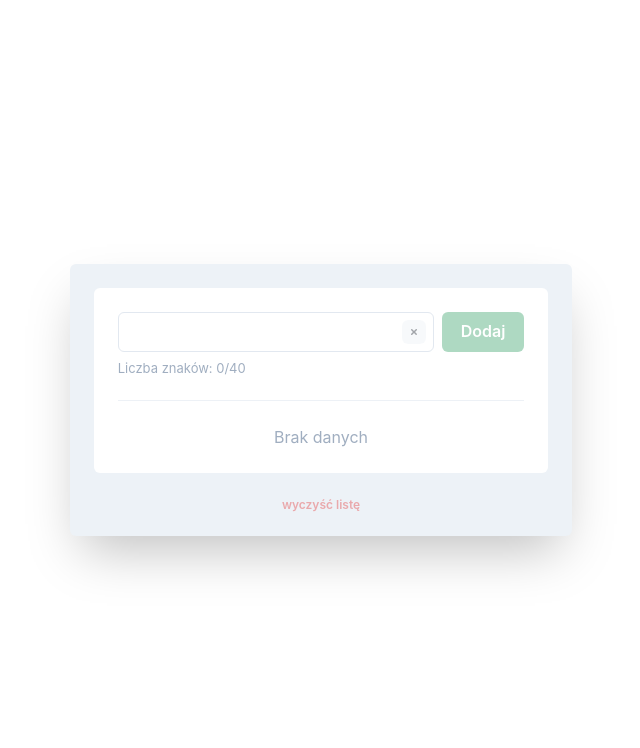
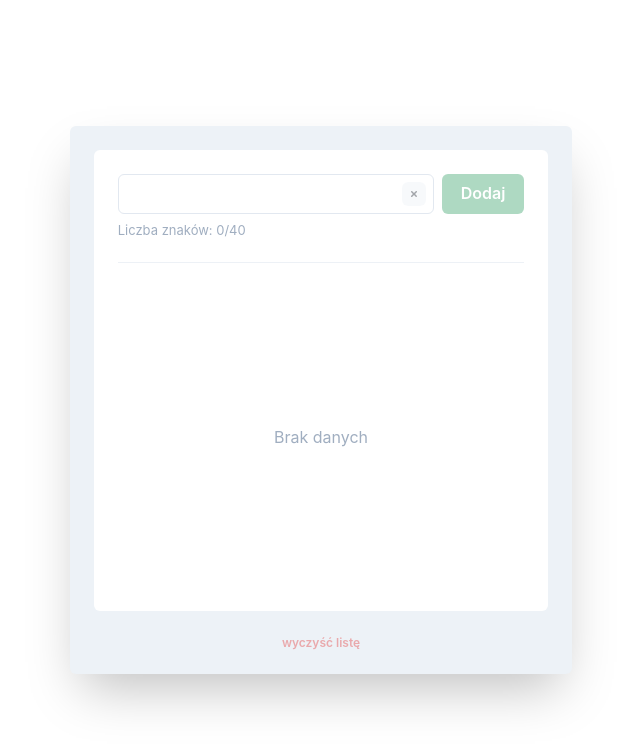
Before and after one commit to RichForever/react-todo-app, a React (Create React App) app: page / in a window 1280 px wide. Shown: the top 748 px of the page, without its empty margins (319-959 px from the left). Built offline with nearby package versions, Linux system fonts and the light colour scheme.

Commit message:
update some code

```diff
--- a/src/TodoForm.jsx
+++ b/src/TodoForm.jsx
@@ -83,7 +83,10 @@ function TodoForm() {
         <Center height="100vh" padding={4}>
             <VStack gap={6} padding={6} maxWidth="lg" bg="gray.100" borderRadius="md" boxShadow="2xl">
                 <Box bg="white" p={6} borderRadius="md">
-                    <Flex gap={2} width="100%">
+                    <Flex gap={2} width="100%" direction={{
+                        base: "column",
+                        lg: 'row'
+                        }}>
                         <FormControl >
                             <InputGroup>
                                 <Input value={inputValue} onKeyDown={handleKeyDown} onChange={(e) => setInputValue(e.currentTarget.value)} ref={inputRef} isInvalid={false} />
@@ -104,9 +107,15 @@ function TodoForm() {
                         <Button px={6} colorScheme="green" onClick={handleAddOrUpdate} isDisabled={inputValue.length <= 0 || inputValue.length >= 40}>{isEditing ? 'Aktualizuj' : 'Dodaj'}</Button>
                     </Flex>
                     <Divider borderColor="gray.200" my={6} />
-                    <Flex width="100%" justifyContent={todos.length > 0 ? 'flex-start' : 'center' } alignItems={todos.length > 0 ? 'flex-start' : 'center'}>
+                    <Flex width="100%" minH={{
+                        base: "200px",
+                        lg: "300px"
+                    }} justifyContent={todos.length > 0 ? 'flex-start' : 'center' } alignItems={todos.length > 0 ? 'flex-start' : 'center'}>
                         {todos.length > 0 ? (
-                                <VStack width="100%" position="relative" as={Reorder.Group} axis="y" onReorder={setTodos} values={todos}>
+                                <VStack width="100%" overflowY="auto" maxH={{
+                                    base: "200px",
+                                    lg: "300px"
+                                }} position="relative" as={Reorder.Group} axis="y" onReorder={setTodos} values={todos}>
                                     {
                                         todos.map((todo) => (
                                             <Flex justifyContent="space-between" alignItems="center" key={todo.id} padding={4} bg="#f9f9f9" w="100%" borderRadius="md" as={Reorder.Item} value={todo} variants={dragVariants} initial="initial" whileDrag="dragging" dragTransition={{
```
